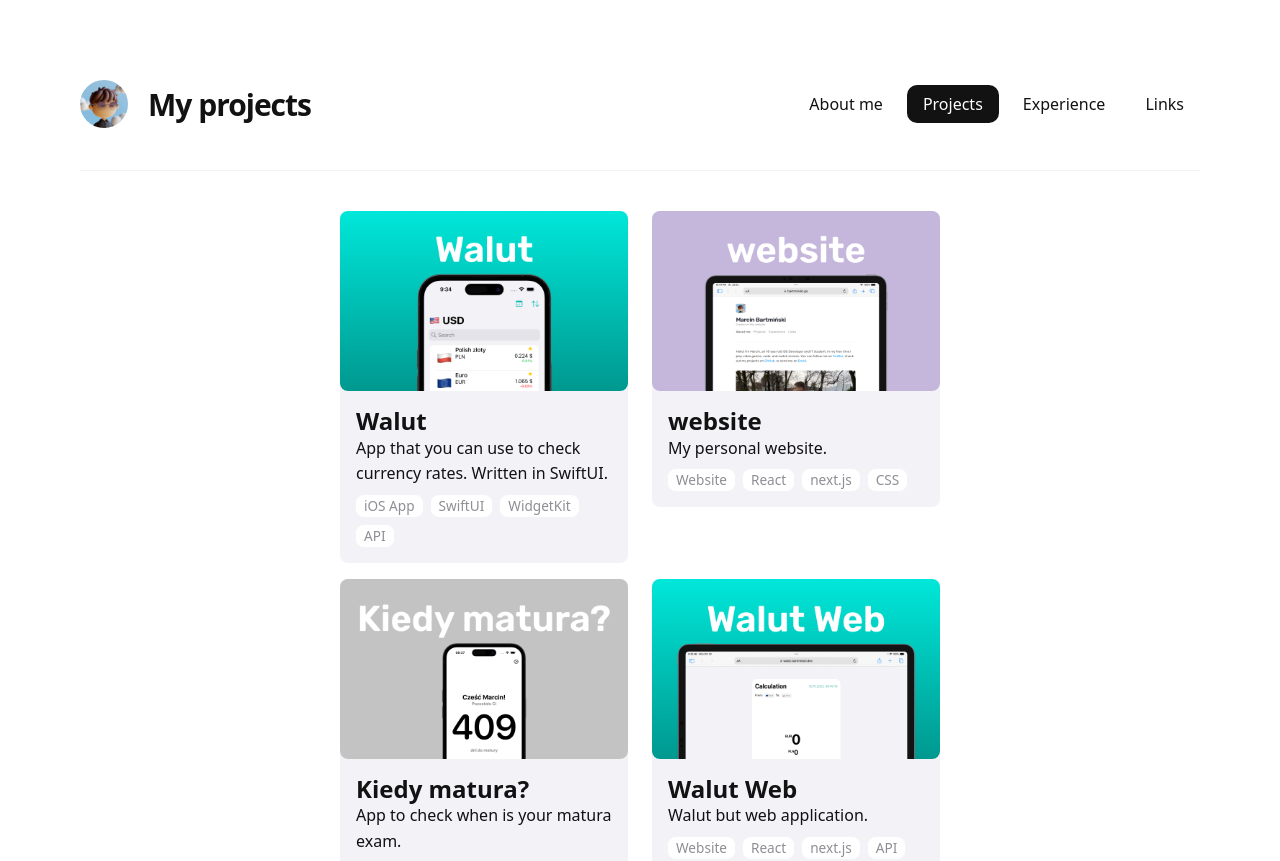
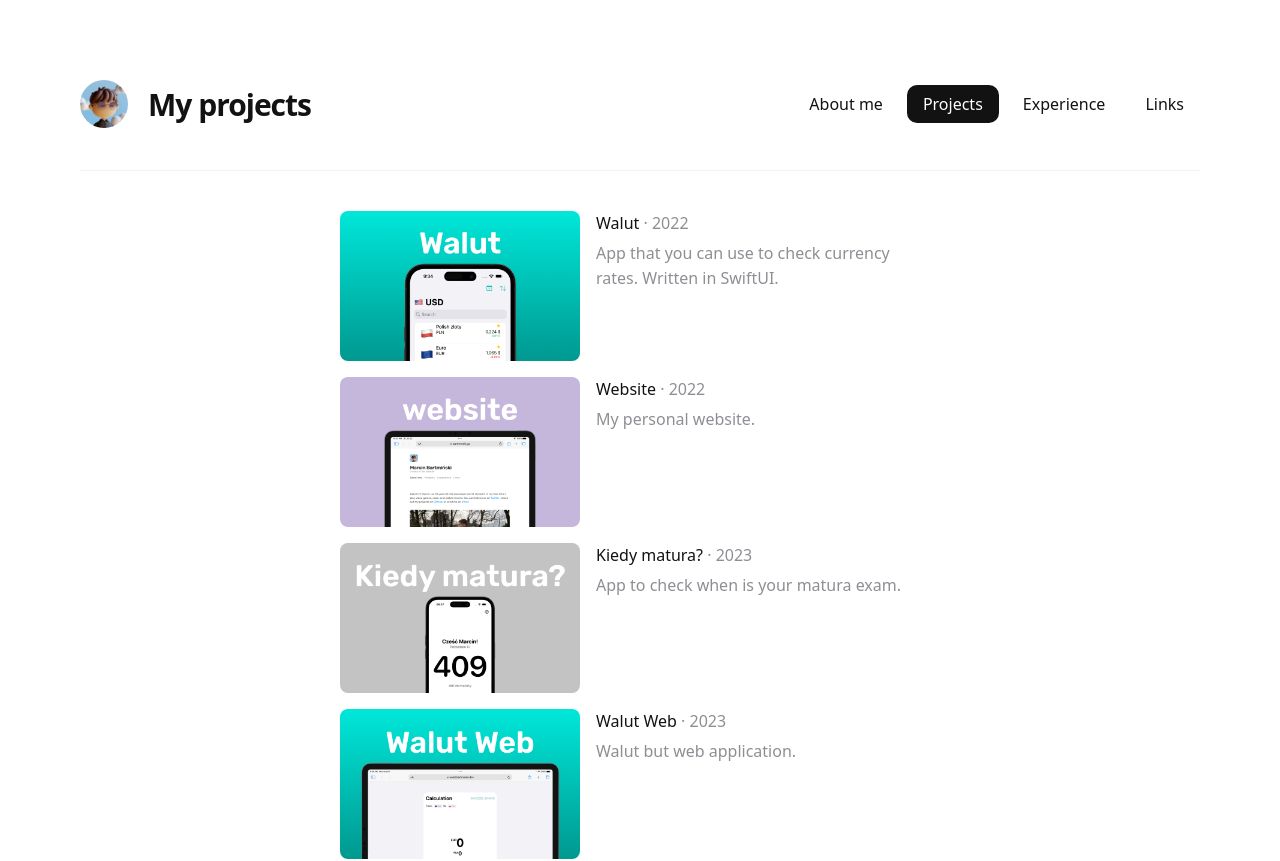
Before and after one commit to mbdjj/website, a Next.js app: page /projects in a window 1280 px wide. Shown: the top 861 px of the page. Built offline with nearby package versions, Linux system fonts and the light colour scheme.

Commit message:
:sparkles: Change projects design

```diff
--- a/components/Layout/layout.js
+++ b/components/Layout/layout.js
@@ -16,5 +16,5 @@ export default function Layout({ children }) {
         <Footer />
       </SiteLayout>
     </>
-  )
+  );
 }
--- a/pages/projects/index.js
+++ b/pages/projects/index.js
@@ -15,34 +15,34 @@ export default function Projects() {
       name: "Walut",
       description:
         "App that you can use to check currency rates. Written in SwiftUI.",
-      tags: ["iOS App", "SwiftUI", "WidgetKit", "API"],
       link: "/projects/walut",
       img: walutImg,
       imgAlt: "Walut app promo image",
+      year: 2022,
     },
     {
-      name: "website",
+      name: "Website",
       description: "My personal website.",
-      tags: ["Website", "React", "next.js", "CSS"],
       link: "https://github.com/mbdjj/website",
       img: websiteImg,
       imgAlt: "My personal website promo image",
+      year: 2022,
     },
     {
       name: "Kiedy matura?",
       description: "App to check when is your matura exam.",
-      tags: ["iOS App", "SwiftUI", "WidgetKit"],
       link: "https://github.com/mbdjj/when-matura",
       img: whenMaturaImg,
       imgAlt: "Kiedy matura? app promo image",
+      year: 2023,
     },
     {
       name: "Walut Web",
       description: "Walut but web application.",
-      tags: ["Website", "React", "next.js", "API"],
       link: "https://github.com/mbdjj/Walut-web",
       img: walutWebImg,
       imgAlt: "Walut web promo image",
+      year: 2023,
     },
   ];
 
@@ -68,17 +68,13 @@ export default function Projects() {
                   />
                 </div>
                 <div className={styles.textDiv}>
-                  <h2>{project.name}</h2>
-                  <p>{project.description}</p>
-                  <div className={styles.tagsWrapper}>
-                    {project.tags.map((tag, index) => {
-                      return (
-                        <p key={index} className={styles.tag}>
-                          {tag}
-                        </p>
-                      );
-                    })}
+                  <div className={styles.titleDiv}>
+                    <p>{project.name}</p>
+                    <p className={styles.secondaryText}>
+                      &nbsp;·&nbsp;{project.year}
+                    </p>
                   </div>
+                  <p className={styles.secondaryText}>{project.description}</p>
                 </div>
               </Link>
             </div>
--- a/styles/Projects.module.css
+++ b/styles/Projects.module.css
@@ -1,26 +1,37 @@
 .projectsContainer {
   width: 100%;
   display: flex;
-  flex-flow: row wrap;
+  flex-flow: column nowrap;
   justify-content: space-between;
   align-items: flex-start;
   gap: 16px;
 }
 
 .project {
-  width: 48%;
+  width: 100%;
   height: min-content;
+  background-color: var(--background);
+  border-radius: 8px;
+
+  transition: background-color 0.2s ease-in-out;
+}
+
+.project a {
+  display: flex;
+  flex-flow: row nowrap;
+  justify-content: flex-start;
+  align-items: flex-start;
+}
+
+.project:hover {
   background-color: var(--secondaryBackground);
-  padding-bottom: 1rem;
-  border-radius: 8px;
 }
 
 .imageDiv {
-  width: 100%;
+  width: 40%;
   aspect-ratio: 16/10;
   background-color: var(--background);
   border-radius: 8px;
-  margin-bottom: 1rem;
   overflow: hidden;
 }
 
@@ -30,26 +41,37 @@
 }
 
 .textDiv {
-  margin: 0 1rem;
+  margin: 0;
+  display: flex;
+  flex-flow: column nowrap;
+  max-width: 60%;
+  padding: 0 16px;
+  box-sizing: border-box;
+  gap: 4px;
 }
 
-.tagsWrapper {
+.titleDiv {
   display: flex;
-  flex-flow: row wrap;
-  gap: 0.5rem 0.5rem;
-  margin-top: 0.5rem;
+  align-items: center;
 }
 
-p.tag {
-  border-radius: 8px;
-  padding: 0 8px;
+.secondaryText {
   color: var(--secondary);
-  background-color: var(--background);
-  font-size: 0.85rem;
 }
 
-@media (max-width: 611px) {
-  .project {
+@media (max-width: 640px) {
+  .project a {
+    flex-flow: column nowrap;
+    margin-bottom: 32px;
+  }
+
+  .imageDiv {
     width: 100%;
+    margin-bottom: 16px;
+  }
+
+  .textDiv {
+    max-width: 100%;
+    padding: 0;
   }
 }
```
